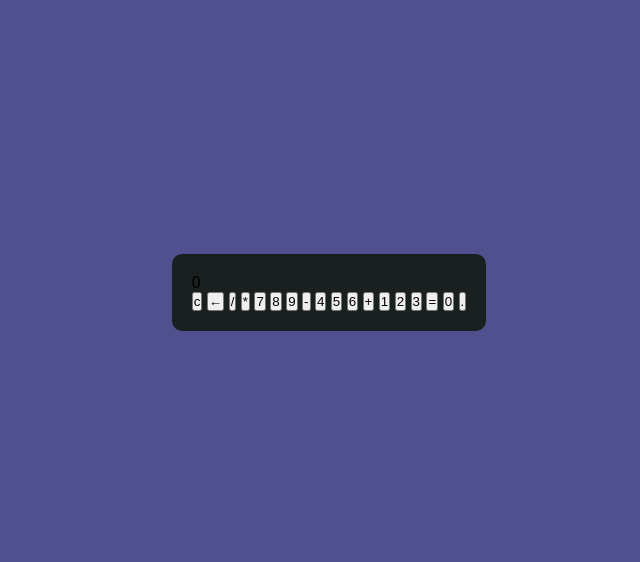
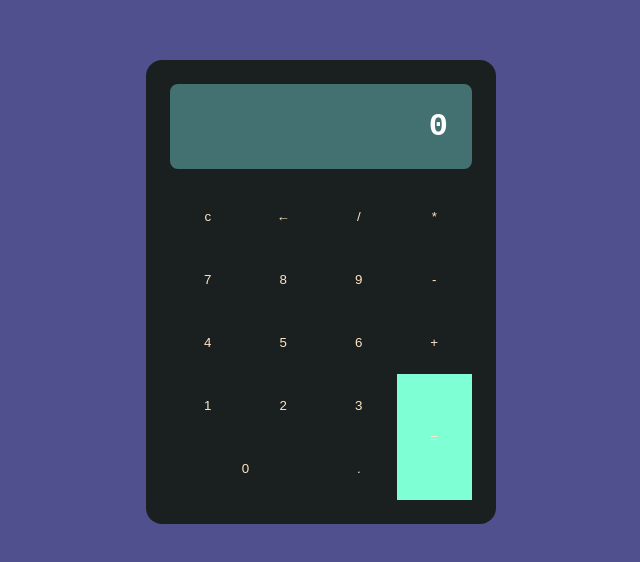
Before and after one commit to Vila71/calculadora, a plain HTML site: page index.html in a window 1280 px wide. Shown: the part 116-678 px from the top of the page, without its empty margins (319-959 px from the left). Drawn offline with Linux system fonts and the light colour scheme.

Commit message:
cambios js

```diff
--- a/styles.css
+++ b/styles.css
@@ -5,15 +5,57 @@
     font-family: sans-serif;
 }
 body{
-   width: 100%;
-   height:100vh ;
+   min-height:  100vh;
    background-color: rgb(80, 80, 143);
-   display: flex;
-   align-items: center;
-   justify-content: center;
+   display: grid;
+   place-items: center;
+
 }
 .calculadora{
    background-color: rgb(26, 32, 32);
-   padding: 20px;
-   border-radius: 10px;
+   color: white;
+   width: 350px;
+   max-width: 100%;
+   padding: 1.5rem;
+   border-radius: 1rem;
+   display: grid;
+   grid-template-columns: repeat(4,1fr);
+   gap: o.5rem;
 }
+.pantalla{
+   grid-column: 1/ -1 ;
+   background-color:rgb(67, 113, 113);
+   padding: 1.5rem;
+   font-size: 2rem;
+   text-align: right;
+   border-radius:.5rem;
+   margin-bottom: 1rem;
+   font-family: monospace;
+   font-weight: 600;
+}
+
+.btn{
+   background-color: rgb(26, 32, 32);
+   color: bisque;
+   border: 0;
+   padding: 1.5rem .5rem;
+   display: flex;
+   justify-content: center;
+   align-items: center;
+   }
+
+   .btn:hover{
+      background-color:  rgb(80, 80, 143);
+   }
+
+   #cero{
+      grid-column: span 2;
+   }
+
+   #igual{
+      grid-row: span 2;
+      background-color: aquamarine;
+   }
+   #igual:hover{
+      background-color:rgb(26, 213, 151) ;
+   }
--- a/styles.js
+++ b/styles.js
@@ -0,0 +1,8 @@
+const pantalla = document.querySelector(".pantalla");
+const botones = document.querySelectorAll(".btn");
+
+botones.forEach(boton => {
+boton.addEventListener("click",()=>){
+
+}
+})
```
Also changed, not shown: assets/Captura de pantalla 2023-11-22 231357.png (added).
